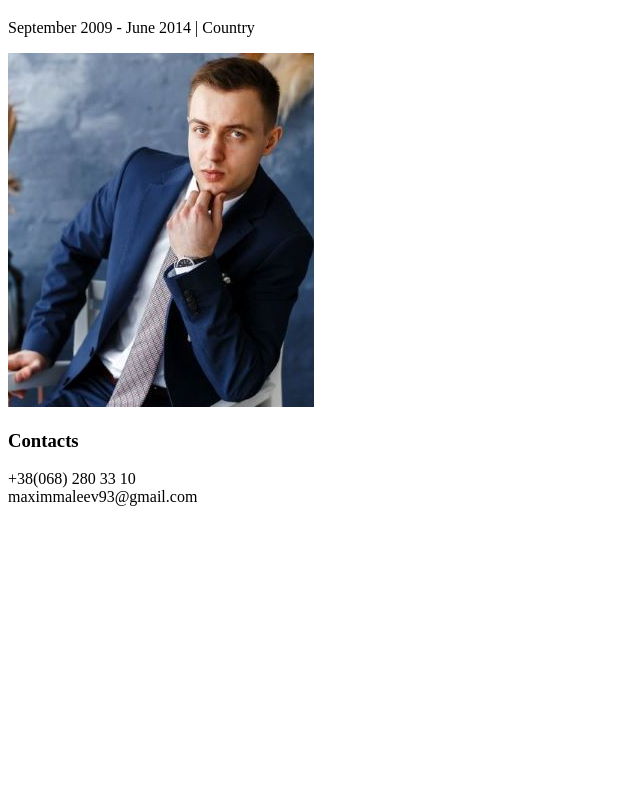
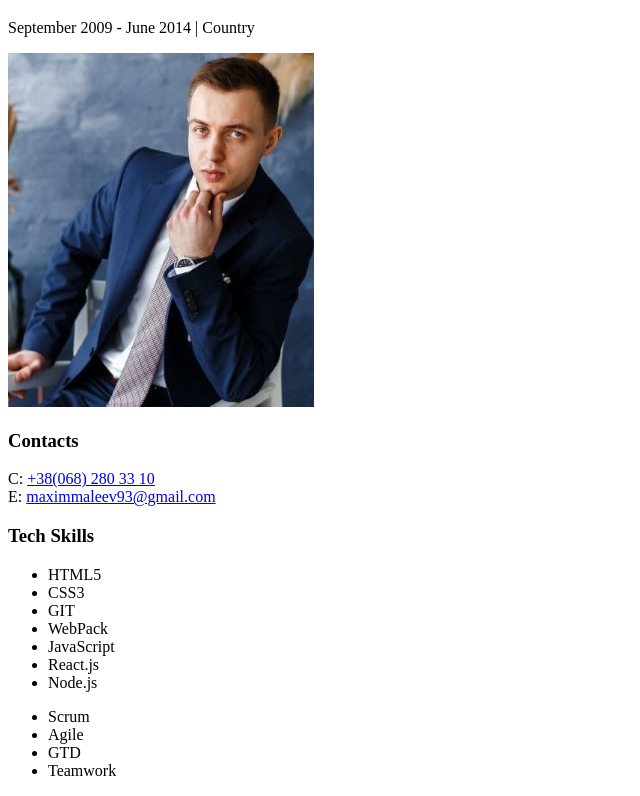
Before and after one commit to Maksym-Maleiev/My-resume, a plain HTML site: page index.html in a window 1280 px wide. Shown: the part 902-1698 px from the top of the page, without its empty margins (0-640 px from the left). Before the commit the page ends 1416 px from the top, so only its background shows below. Drawn offline with Linux system fonts and the light colour scheme.

Commit message:
Завершает скелет сайта-визитки

```diff
--- a/index.html
+++ b/index.html
@@ -102,8 +102,38 @@
             <div>
                 <h3>Contacts</h3>
             </div>
-            <div><span>+38(068) 280 33 10</span></div>
-            <div><span>maximmaleev93@gmail.com</span></div>
+            <div>
+                <span>C:</span>
+                <a href="tel:+38(068) 280 33 10">+38(068) 280 33 10</a>
+            </div>
+            <div>
+                <span>E:</span>
+                <a href="mailto:maximmaleev93@gmail.com">maximmaleev93@gmail.com</a>
+            </div>
+
+            <!--tech skills section-->
+            <div>
+                <h3>Tech Skills</h3>
+                <ul>
+                    <li>HTML5</li>
+                    <li>CSS3</li>
+                    <li>GIT</li>
+                    <li>WebPack</li>
+                    <li>JavaScript</li>
+                    <li>React.js</li>
+                    <li>Node.js</li>
+                </ul>
+            </div>
+
+            <!--soft skills section-->
+            <div>
+                <ul>
+                    <li>Scrum</li>
+                    <li>Agile</li>
+                    <li>GTD</li>
+                    <li>Teamwork</li>
+                </ul>
+            </div>
         </aside>
     </div>
 </body>
```
